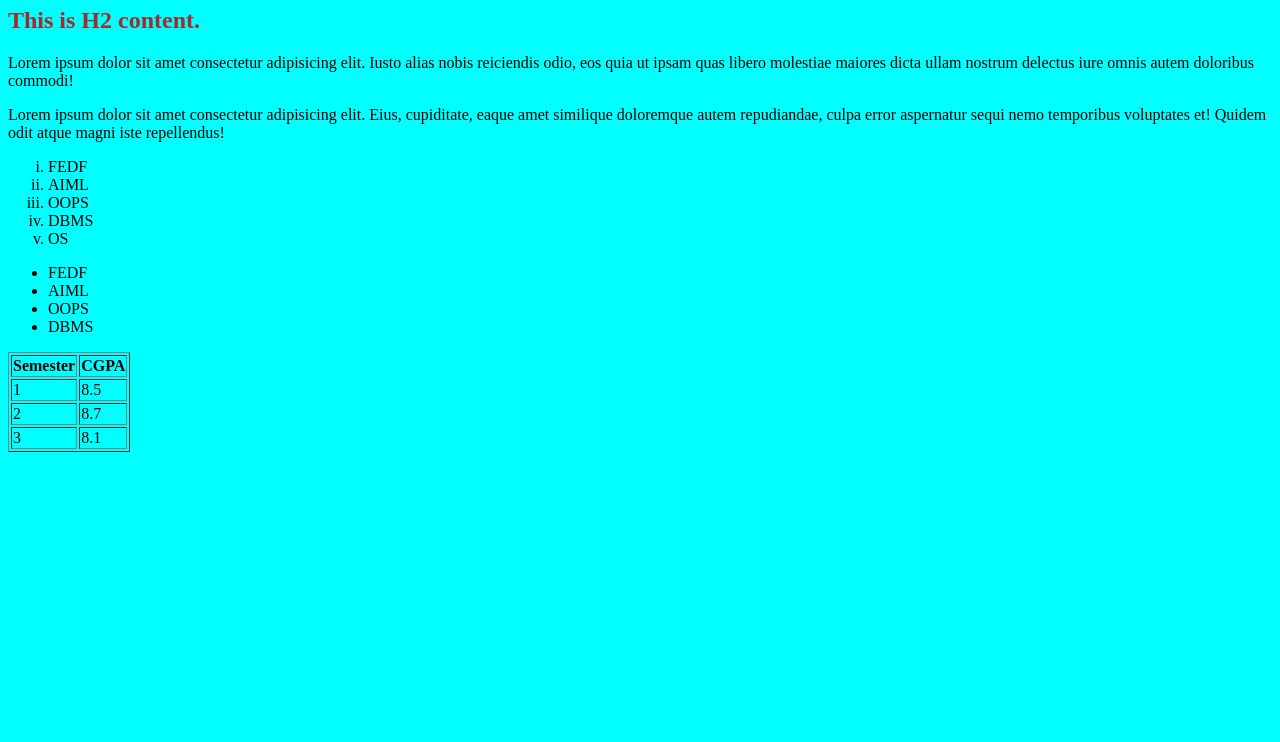
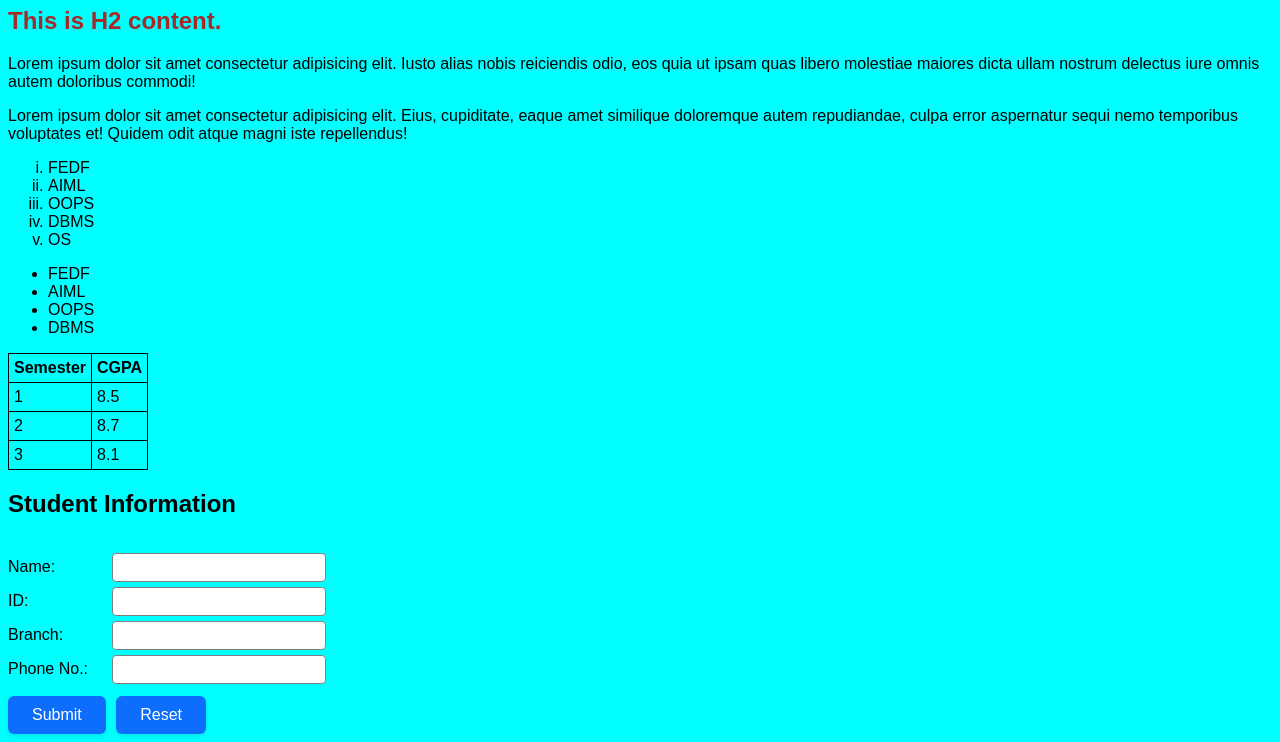
Before and after one commit to VamsidharK06/FEDF_2420030341, a plain HTML site: page index.html in a window 1280 px wide. Shown: the part 73-815 px from the top of the page. Drawn offline with Linux system fonts and the light colour scheme.

Commit message:
Initial Commit

```diff
--- a/index.html
+++ b/index.html
@@ -3,13 +3,69 @@
 <head>
     <meta charset="UTF-8">
     <meta name="viewport" content="width=device-width, initial-scale=1.0">
-    <title>Document</title>
+    <title>Student Page</title>
+    <style>
+        body {
+            background-color: aqua;
+            font-family: Arial, sans-serif;
+        }
+
+        /* Enterprise-style button */
+        button {
+            padding: 10px 24px;
+            margin: 12px 6px 0 0;
+            border: none;
+            border-radius: 6px;
+            background-color: #0d6efd;
+            color: white;
+            font-size: 16px;
+            font-weight: 500;
+            box-shadow: 0 2px 4px rgba(0, 0, 0, 0.1);
+            cursor: pointer;
+            transition: background-color 0.2s ease, transform 0.1s ease, box-shadow 0.2s ease;
+        }
+
+        button:hover {
+            background-color: #0b5ed7;
+        }
+
+        button:active {
+            transform: scale(0.97);
+            box-shadow: 0 0 8px #66d9ff, 0 0 4px #007BFF;
+        }
+
+        table, th, td {
+            border: 1px solid black;
+            border-collapse: collapse;
+            padding: 5px;
+        }
+
+        form {
+            margin-top: 30px;
+        }
+
+        label {
+            display: inline-block;
+            width: 100px;
+            margin-top: 10px;
+        }
+
+        input[type="text"], input[type="tel"] {
+            padding: 6px;
+            border-radius: 4px;
+            border: 1px solid gray;
+            width: 200px;
+        }
+    </style>
 </head>
-<body style="background-color: aqua;">
-    <h1 style="font-variant: small-caps;">This is H1 content</h1>
+<body>
+
+    <h1>This is H1 content</h1>
     <h2 style="color: brown;">This is H2 content.</h2>
+
     <p>Lorem ipsum dolor sit amet consectetur adipisicing elit. Iusto alias nobis reiciendis odio, eos quia ut ipsam quas libero molestiae maiores dicta ullam nostrum delectus iure omnis autem doloribus commodi!</p>
     <p>Lorem ipsum dolor sit amet consectetur adipisicing elit. Eius, cupiditate, eaque amet similique doloremque autem repudiandae, culpa error aspernatur sequi nemo temporibus voluptates et! Quidem odit atque magni iste repellendus!</p>
+
     <ol type="i">
         <li>FEDF</li>
         <li>AIML</li>
@@ -17,17 +73,64 @@
         <li>DBMS</li>
         <li>OS</li>
     </ol>
-    <ul type="">
+
+    <ul>
         <li>FEDF</li>
         <li>AIML</li>
         <li>OOPS</li>
         <li>DBMS</li>
     </ul>
-    <table border="1">
-        <th>Semester</th><th>CGPA</th>
+
+    <table>
+        <tr><th>Semester</th><th>CGPA</th></tr>
         <tr><td>1</td><td>8.5</td></tr>
         <tr><td>2</td><td>8.7</td></tr>
         <tr><td>3</td><td>8.1</td></tr>
     </table>
+
+    <!-- Student Information Form -->
+    <h2>Student Information</h2>
+    <form>
+        <label for="name">Name:</label>
+        <input type="text" id="name" name="name"><br>
+
+        <label for="id">ID:</label>
+        <input type="text" id="id" name="id"><br>
+
+        <label for="branch">Branch:</label>
+        <input type="text" id="branch" name="branch"><br>
+
+        <label for="phone">Phone No.:</label>
+        <input type="tel" id="phone" name="phone" pattern="[0-9]{10}" maxlength="10" inputmode="numeric" required><br>
+
+        <button type="submit">Submit</button>
+        <button type="reset">Reset</button>
+    </form>
+
+    <script>
+        const phoneInput = document.getElementById('phone');
+        let fullPhone = '';
+
+        phoneInput.addEventListener('input', () => {
+            phoneInput.value = phoneInput.value.replace(/[^0-9]/g, '');
+            if (phoneInput.value.length > 10) {
+                phoneInput.value = phoneInput.value.slice(0, 10);
+            }
+        });
+
+        phoneInput.addEventListener('blur', () => {
+            if (phoneInput.value.length === 10) {
+                fullPhone = phoneInput.value;
+                phoneInput.value = fullPhone.slice(0, 5) + '*****';
+            }
+        });
+
+        phoneInput.addEventListener('focus', () => {
+            if (fullPhone) {
+                phoneInput.value = fullPhone;
+            }
+        });
+    </script>
+
 </body>
 </html>
```
